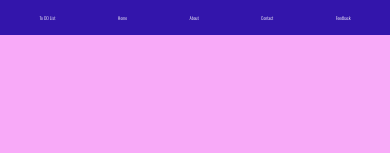
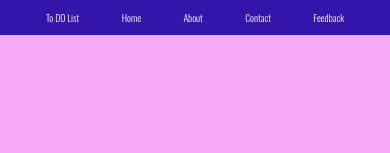
Before and after one commit to supremkhatri/todotracker, a plain HTML site: page index.html in a window 390 px wide. Shown: the top 153 px of the page. Drawn offline with nearby package versions, Linux system fonts and the light colour scheme.

Commit message:
Update style.css

```diff
--- a/style.css
+++ b/style.css
@@ -104,10 +104,14 @@ body{
         color: white;
 }
 
-@media screen and (max-width: 650px) {
+@media screen and (max-width: 700px) {
         .output {
                 font-size: 100%;
                 width: 70vw;
         }
+        .li{
+                font-size: 2.5vw;
+                margin: -10px;
+        }
 
       }
```
